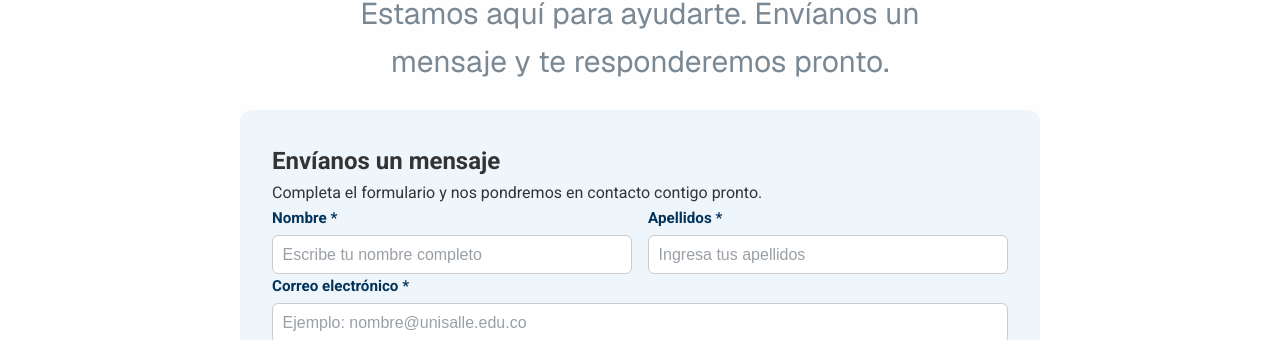
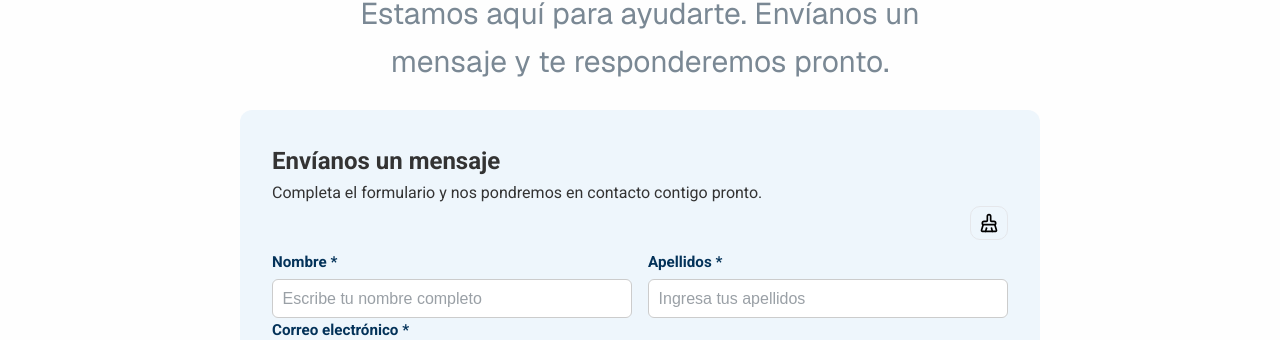
Before and after one commit to contracamilo/ingsof-workshop-prc, a website: page contact.html in a window 1280 px wide. Shown: the part 326-666 px from the top of the page. Drawn offline with nearby package versions, Linux system fonts and the light colour scheme.

Commit message:
Se implementa boton de limpiar formulario

```diff
--- a/contact.html
+++ b/contact.html
@@ -50,6 +50,12 @@
                 <p>Completa el formulario y nos pondremos en contacto contigo pronto.</p>
 
                 <form action="good-bye.html" method="post">
+                    <div class="form-top">
+                        <button type="reset" class="reset-button">
+                            <img src="img/brush-cleaning.svg" alt="Limpiar formulario">
+                        </button>
+                    </div>
+
                     <div class="form-row">
                         <div class="form-group">
                             <label for="firstName">Nombre *</label>
@@ -89,11 +95,9 @@
                         <textarea id="message" name="message" rows="4" placeholder="Cuéntanos brevemente tu duda o solicitud" required></textarea>
                     </div>
 
-                    <div>
-                        <button type="submit" class="submit-button">
-                            <img src="img/send-icon.svg" alt=""> Enviar mensaje
-                        </button>
-                    </div>
+                    <button type="submit" class="submit-button">
+                        <img src="img/send-icon.svg" alt=""> Enviar mensaje
+                    </button>
 
                 </form>
 
--- a/styles.css
+++ b/styles.css
@@ -437,7 +437,6 @@ p {
     text-align: center;
 }
 
-
 .contact-form-section {
     padding: 2rem;
     background-color: #0079DE10;
@@ -484,6 +483,35 @@ form {
   animation: aparecerSuave 0.7s ease-out;
 }
 
+.form-top {
+  display: flex;
+  justify-content: flex-end; /* 👈 lo manda a la derecha */
+  margin-bottom: 10px;
+}
+
+.reset-button {
+  background-color: #f5f7fa00;
+  border: 1px solid #e5e7eb;
+  border-radius: 10px;
+  padding: 6px 8px;
+  cursor: pointer;
+  transition: all 0.3s ease;
+  display: flex;
+  align-items: center;
+  justify-content: center;
+}
+
+.reset-button img {
+  width: 20px;
+  height: 20px;
+  filter: brightness(0.3); /* tono gris oscuro */
+}
+
+.reset-button:hover {
+  background-color: #f0f0f0;
+  border-color: #cbd5e1;
+  transform: scale(1.05);
+}
 
 .form-row {
     display: flex;
@@ -506,7 +534,6 @@ input:focus::placeholder,
 textarea:focus::placeholder {
   color: transparent; /* desaparece suavemente al escribir */
 }
-
 
 .form-group label {
     font-weight: 600;
```
Also changed, not shown: img/brush-cleaning.svg (added).
